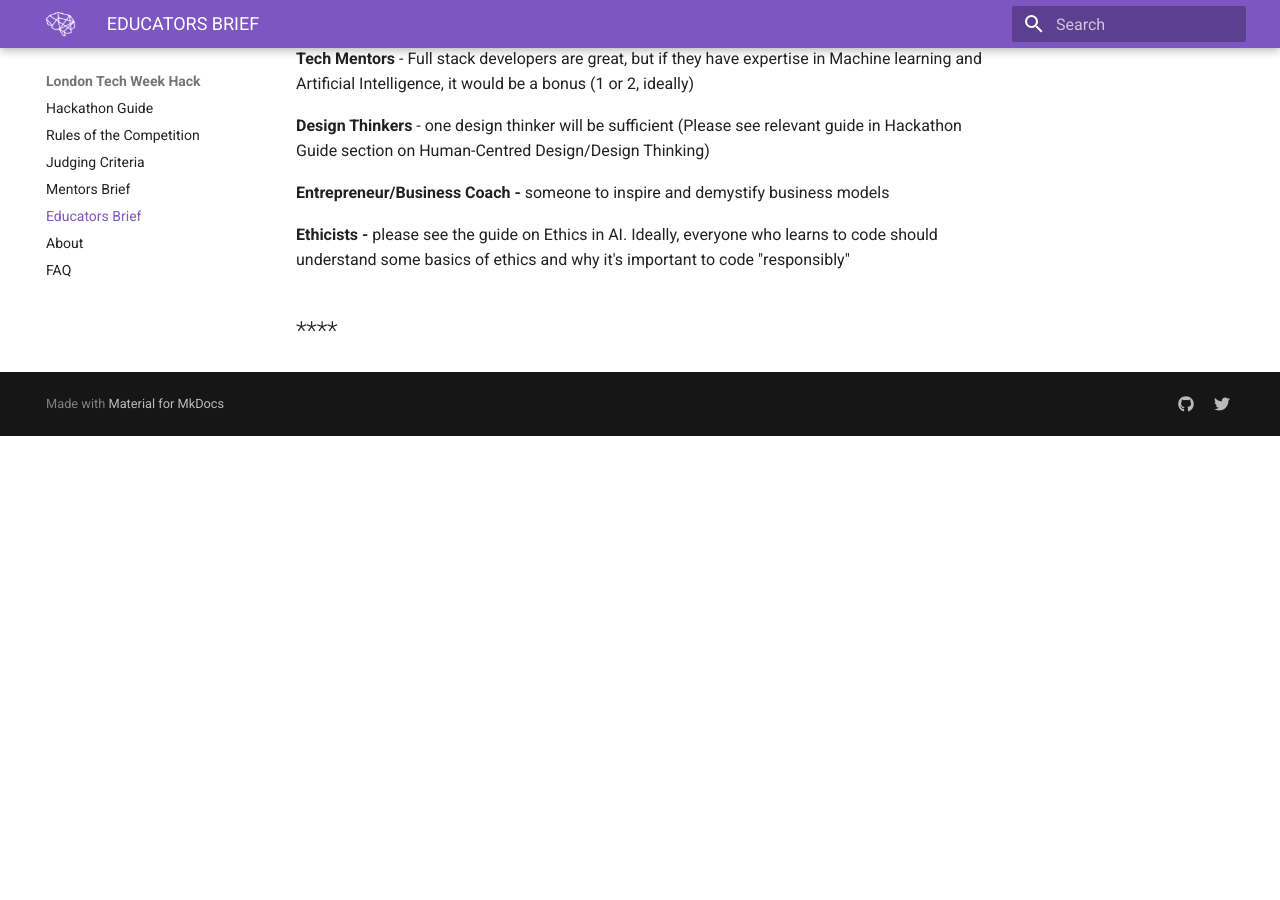
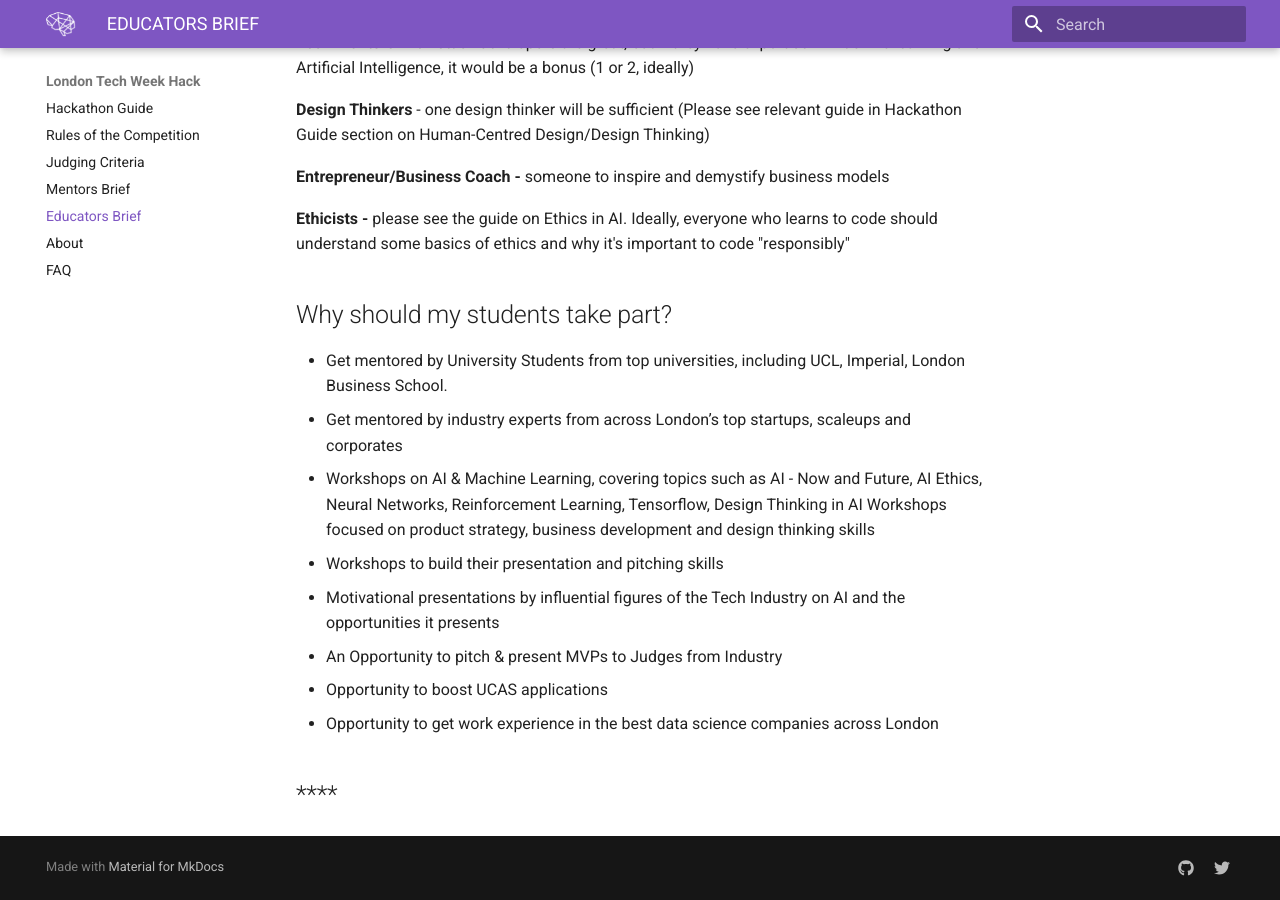
Before and after one commit to elenasinel/tech-week, an MkDocs documentation site: the page built from docs/educators.md, in a window 1280 px wide and 900 px high, scrolled down 2327 px. Built offline with MkDocs 1.6.1 and Material for MkDocs 9.7.7, drawn with Linux system fonts in a browser that asks for light colours; before the commit the page ends 2763 px from its top, so only the background shows below that; some of the changed text lies outside the part shown.

Commit message:
Update Documentation “educators”

```diff
--- a/docs/educators.md
+++ b/docs/educators.md
@@ -36,9 +36,7 @@ See our Ethics in AI section and this [Guide](https://teensinai.com/wp-content/u
 Check our ML/AI section and the following in particular:
 
 1. [Introduction to AI Guide (PDF](https://drive.google.com/open?id=1sHcZzhHqwhZ86arIqWhmbvUTqb5vT5tc)), Haron Shams, Students4AI (Imperial College London)
-
 2. [Getting Started with Machine Learning Guide (A Teens Perspective)  (PDF)](https://drive.google.com/open?id=1JhmVrrI5JhPylJVna4NFU7UWyDhTRNnv)
-
 3. [Great Intro to AI Course](https://github.com/life-efficient/Academy-of-AI) - Harry Berg, Academy of AI (Imperial College London)
 
 **Day 5 - Business Models** (1-2 hrs)
@@ -51,7 +49,7 @@ Please see our Video Pitch section and this [Guide](https://drive.google.com/fil
 
 \*\* Please see section on **Datasets**.
 
-\*\****If you feel something is missing in this guide, tell us and we will include it. Otherwise, do encourage teens to use Google actively for more inspiration and resources!!**
+\*\***\*If you feel something is missing in this guide, tell us and we will include it. Otherwise, do encourage teens to use Google actively for more inspiration and resources!!**
 
 # **FAQs for Educators:**
 
@@ -89,4 +87,16 @@ We have created comprehensive guides to guide you and mentors. If for whatever r
 
 **Ethicists -** please see the guide on Ethics in AI. Ideally, everyone who learns to code should understand some basics of ethics and why it's important to code "responsibly"
 
+## Why should my students take part?
+
+* Get mentored by University Students from top universities, including UCL, Imperial, London Business School.
+* Get mentored by industry experts from across London’s top startups, scaleups and corporates
+* Workshops on AI & Machine Learning, covering topics such as AI - Now and Future, AI Ethics, Neural Networks, Reinforcement Learning, Tensorflow, Design Thinking in AI
+  Workshops focused on product strategy, business development and design thinking skills
+* Workshops to build their presentation and pitching skills
+* Motivational presentations by influential figures of the Tech Industry on AI and the opportunities it presents
+* An Opportunity to pitch & present MVPs to Judges from Industry
+* Opportunity to boost UCAS applications
+* Opportunity to get work experience in the best data science companies across London
+
 ## \*\*\*\*
```
